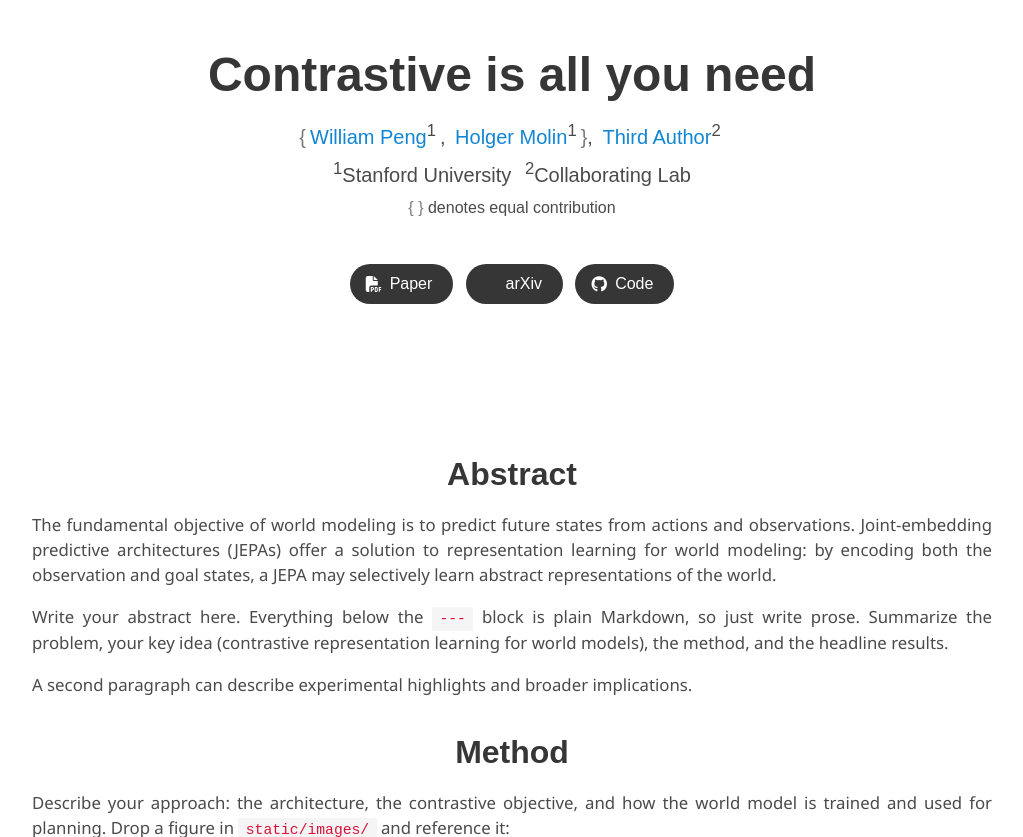
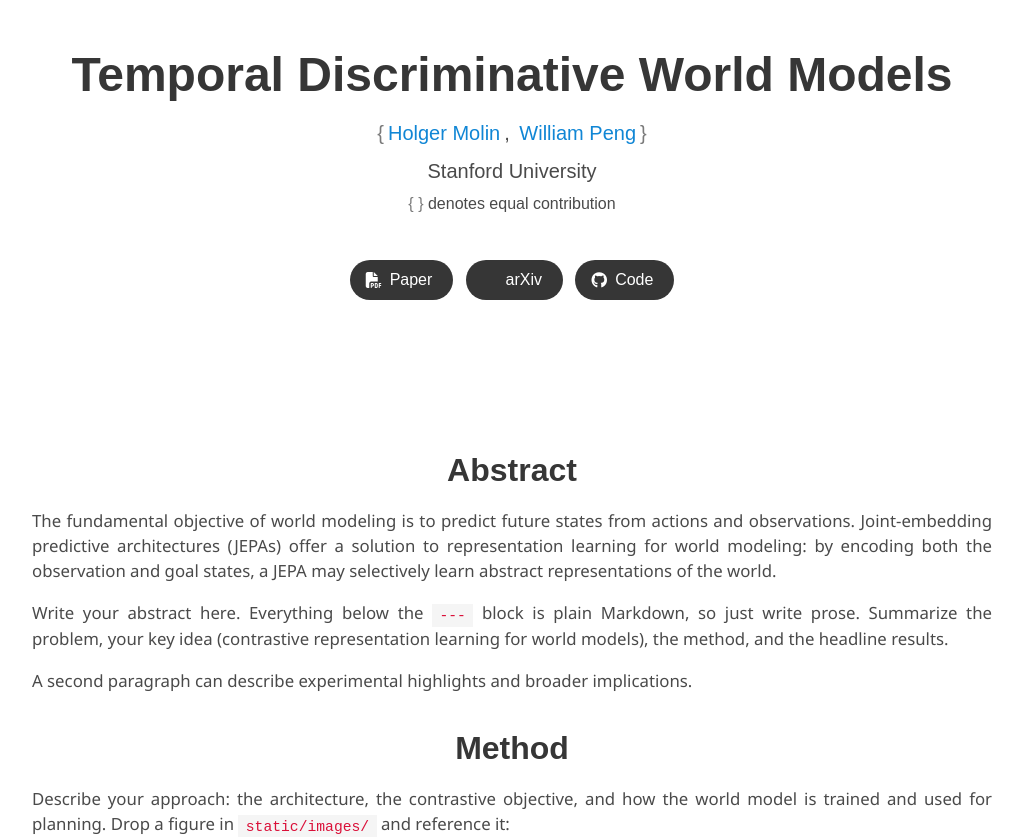
Before and after one commit to TD-WorldModel/TD-WorldModel, a Jekyll site: the page built from index.md, in a window 1280 px wide and 900 px high, cut to the strip 0-837 px from the top of the window. Shown: the whole strip, without its empty margins (128-1151 px from the left). Built offline with Jekyll 4.4.1, drawn with Linux system fonts in a browser that asks for light colours; some web fonts are replaced; a style sheet for code colours, icons or effects is not loaded.

Commit message:
Set up project page; point at TD-WorldModel remote
Co-Authored-By: Claude Opus 4.8 (1M context) <noreply@anthropic.com>

```diff
--- a/_config.yml
+++ b/_config.yml
@@ -5,9 +5,10 @@ title: Contrastive World Models
 description: Contrastive is all you need.
 
 # IMPORTANT: for a GitHub *project* page served at
-# https://7peng.github.io/contrastive-wm-draft/ the baseurl must match the repo name.
-# If you later use a custom domain or a user page, set this to "".
-baseurl: "/contrastive-wm-draft"
+# https://td-worldmodel.github.io/TD-WorldModel/ the baseurl must match the repo name.
+# If you later use a custom domain or rename the repo to TD-WorldModel.github.io
+# (an org page served at the root), set this to "".
+baseurl: "/TD-WorldModel"
 
 # Markdown engine
 markdown: kramdown
--- a/_layouts/project.html
+++ b/_layouts/project.html
@@ -20,7 +20,7 @@ layout: base
             {% assign ni = forloop.index0 | plus: 1 %}
             {% assign prev = page.authors[pi] %}
             {% assign next = page.authors[ni] %}
-            {% if a.equal and forloop.first %}<span class="equal-brace">{</span>{% elsif a.equal and prev.equal != true %}<span class="equal-brace">{</span>{% endif %}<span class="author-block">{% if a.url %}<a href="{{ a.url }}">{{ a.name }}</a>{% else %}{{ a.name }}{% endif %}{% if a.affiliations %}<sup>{{ a.affiliations }}</sup>{% endif %}</span>{% if a.equal and forloop.last %}<span class="equal-brace">}</span>{% elsif a.equal and next.equal != true %}<span class="equal-brace">}</span>{% endif %}{% unless forloop.last %},{% endunless %}
+            {% if a.equal and forloop.first %}<span class="equal-brace">{</span><span class="equal-group">{% elsif a.equal and prev.equal != true %}<span class="equal-brace">{</span><span class="equal-group">{% endif %}<span class="author-block">{% if a.url %}<a href="{{ a.url }}">{{ a.name }}</a>{% else %}{{ a.name }}{% endif %}{% if a.affiliations %}<sup>{{ a.affiliations }}</sup>{% endif %}</span>{% if a.equal and forloop.last %}</span><span class="equal-brace">}</span>{% elsif a.equal and next.equal != true %}</span><span class="equal-brace">}</span>{% endif %}{% unless forloop.last %},{% endunless %}
             {% endfor %}
           </div>
           {% endif %}
--- a/index.md
+++ b/index.md
@@ -1,6 +1,6 @@
 ---
 layout: project
-title: Contrastive is all you need
+title: Temporal Discriminative World Models
 subtitle:
 description: A project page for Contrastive World Models.
 
@@ -8,21 +8,16 @@ description: A project page for Contrastive World Models.
 authors:
   - name: William Peng
     url: "#"
-    affiliations: "1"
+    affiliations:
     equal: true
   - name: Holger Molin
     url: "#"
-    affiliations: "1"
+    affiliations:
     equal: true
-  - name: Third Author
-    url: "#"
-    affiliations: "2"
 
 affiliations:
-  - id: "1"
+  - id:
     name: Stanford University
-  - id: "2"
-    name: Collaborating Lab
 
 # ---- Buttons. Common icons: fas fa-file-pdf | ai ai-arxiv | fab fa-github | far fa-images ----
 links:
```
Also changed, not shown: _layouts/base.html (+19 -0 lines), README.md.
